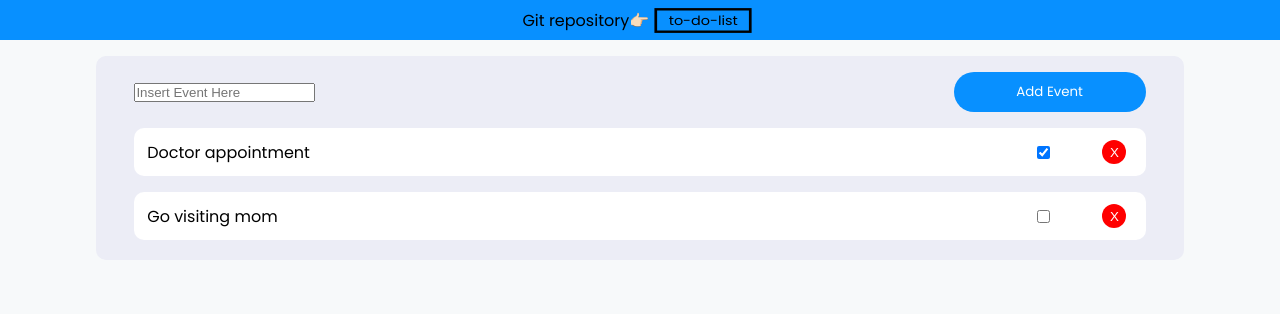
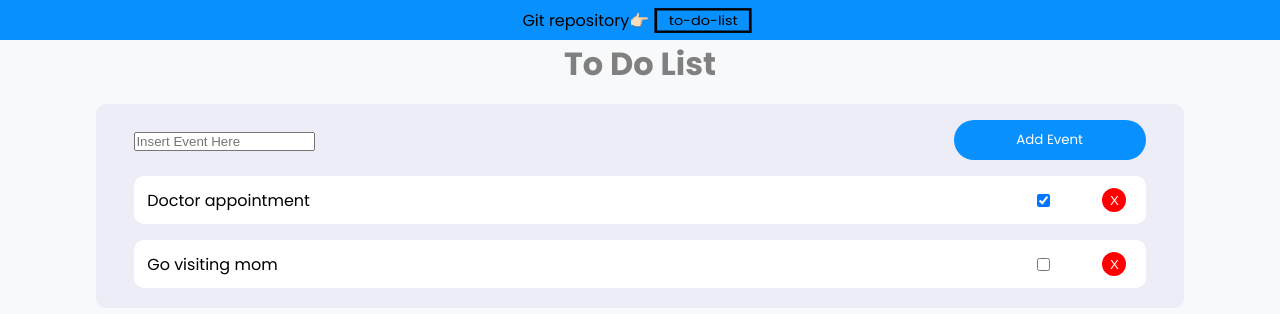
Before and after one commit to lorenzoVwebDev/to-do-list, a React (Create React App) app: page / in a window 1280 px wide. Shown: the top 314 px of the page. Built offline with nearby package versions, Linux system fonts and the light colour scheme; a web font is replaced by a local one.

Commit message:
updated style

```diff
--- a/src/components/App/App.js
+++ b/src/components/App/App.js
@@ -1,10 +1,23 @@
 import React from 'react';
 import ToDoList from '../TodoList/ToDoList.js'
+import { createUseStyles } from 'react-jss';
+
+const useStyle = createUseStyles({
+  header: {
+    textAlign: 'center',
+    fontFamily: "Poppins, serif",
+    fontWeight: 700,
+    fontStyle: 'normal',
+    color: 'gray'
+  }
+})
 
 function App() {
+  const className = useStyle();
   return (
     <div className="App">
       <header>Git repository👉🏻<a href="https://github.com/lorenzoVwebDev/to-do-list">to-do-list</a></header>
+      <h1 className={className.header}>To Do List</h1>
       <ToDoList />
     </div>
   );
--- a/src/components/TodoList/ToDoList.js
+++ b/src/components/TodoList/ToDoList.js
@@ -47,12 +47,15 @@ function ToDoList() {
   <div className="list-container">
     <div className="todo-list">
       <form className="form-input" onSubmit={() => addTask(text)}>
+        <div className="input-wrapper">
         <input type="text" min="5" required
           value={text}
           onChange={e => setText(e.target.value)}
           placeholder="Insert Event Here"
         />
-        <button type="submit" className="submit-button">Add Event</button>
+        <div>Enter event here</div>
+        </div>
+        <button type="submit" className="submit-button">Add Event<div className="tool-tip">Click here to add an event</div></button>
       </form>
       <div className="items-container">
       {
--- a/src/index.scss
+++ b/src/index.scss
@@ -1,4 +1,5 @@
 @import url('https://fonts.googleapis.com/css2?family=Bruno+Ace+SC&family=Poppins:ital,wght@0,100;0,200;0,300;0,400;0,500;0,600;0,700;0,800;0,900;1,100;1,200;1,300;1,400;1,500;1,600;1,700;1,800;1,900&display=swap');
+@import url('https://fonts.googleapis.com/css2?family=Roboto+Condensed:ital,wght@0,100..900;1,100..900&display=swap" rel="stylesheet');
 
 * {
   margin: 0;
@@ -36,6 +37,12 @@
   font-family: "Poppins", serif;
   font-weight: 400;
   font-style: italic;
+}
+
+@mixin roboto-arial-regular() {
+  font-family: "Roboto Condensed", serif;
+  font-optical-sizing: auto;
+  font-style: normal;
 }
 
 $background-color1: #F7F9FA;
@@ -82,14 +89,45 @@ header {
 }
 
 .form-input {
+  position: relative;
   display: flex;
   justify-content: space-between;
   align-items: center;
   height: 5vh;
   padding-left: 3vw;
   padding-right: 3vw;
+  & .input-wrapper {
+    position: relative;
+  }
 
-  & button {
+  & .input-wrapper div {
+    font-family: Roboto, Arial;
+    position: absolute;
+    bottom: -3vh;
+    left: 1vw;
+    white-space: nowrap;
+    background-color: rgb(150, 149, 149);
+    color: $white-font;
+    padding-top: 0.15vh;
+    padding-bottom: 0.15vh;
+    padding-left: 0.4vw;
+    padding-right: 0.4vw;
+    border-radius: 3px;
+    transition: opacity 0.5s;
+    pointer-events: none;
+    opacity: 0;
+  }
+
+  & .input-wrapper:hover div {
+    opacity: 1;
+  }
+
+  & .input-wrapper:focus-within div {
+    opacity: 0;
+  }
+
+  & .submit-button {
+    position: relative;
     width: 15vw;
     height: 100%;
     @include poppin-regular();
@@ -100,6 +138,10 @@ header {
     cursor: pointer;
   }
   margin-bottom: 2vh;
+}
+
+.submit-button:active {
+  background-color: $blue-fb-dark;
 }
 
 .items-container {
@@ -145,6 +187,26 @@ header {
   }
 }
 
-.submit-button:active {
-  background-color: $blue-fb-dark;
+//tool-tip section
+
+.submit-button .tool-tip {
+
+  font-family: Roboto, Arial;
+  position: absolute;
+  bottom: -2.5vh;
+  left: 1vw;
+  white-space: nowrap;
+  background-color: rgb(150, 149, 149);
+  padding-top: 0.2vh;
+  padding-bottom: 0.2vh;
+  padding-left: 0.4vw;
+  padding-right: 0.4vw;
+  border-radius: 3px;
+  opacity: 0;
+  transition: opacity 0.5s;
+  pointer-events: none;
 }
+
+.submit-button:hover .tool-tip {
+  opacity: 1;
+}
```
Also changed, not shown: 1 other file (tests, documents, lock files or other folders).
